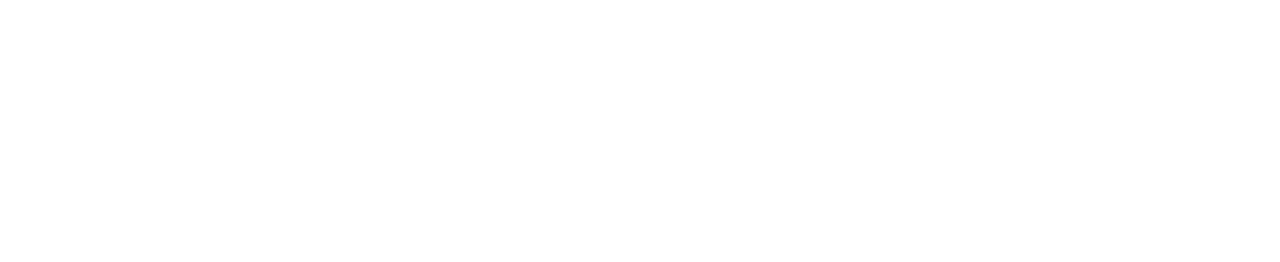
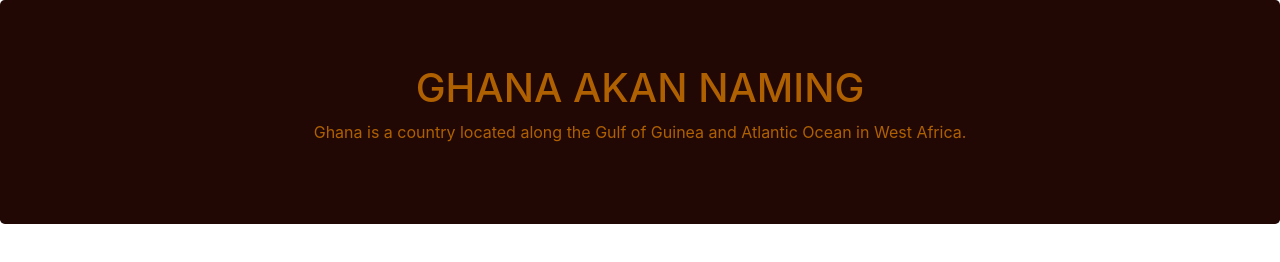
Before and after one commit to cskywalker/Ghana-Akan-Naming, a plain HTML site: page index.html in a window 1280 px wide. Drawn offline with Linux system fonts and the light colour scheme.

Commit message:
Add top jumbroton div with h1 & p tags and custom stylesheet

```diff
--- /dev/null
+++ b/css/styles.css
@@ -0,0 +1,5 @@
+.brown {
+
+  background-color:  	#210804;
+  color:  	#AF6000;
+}
--- a/index.html
+++ b/index.html
@@ -4,9 +4,13 @@
     <meta charset="utf-8">
     <meta name="viewport" content="width=device-width, initial-scale=1">
     <link rel="stylesheet" href="css/bootstrap.min.css">
+    <link rel="stylesheet" href="css/styles.css">
     <title>Ghana Akan Naming</title>
   </head>
   <body>
-
+    <div class="jumbotron text-center brown">
+      <h1>GHANA AKAN NAMING</h1>
+      <p>Ghana is a country located along the Gulf of Guinea and Atlantic Ocean in West Africa.</p>
+    </div>
   </body>
 </html>
```
